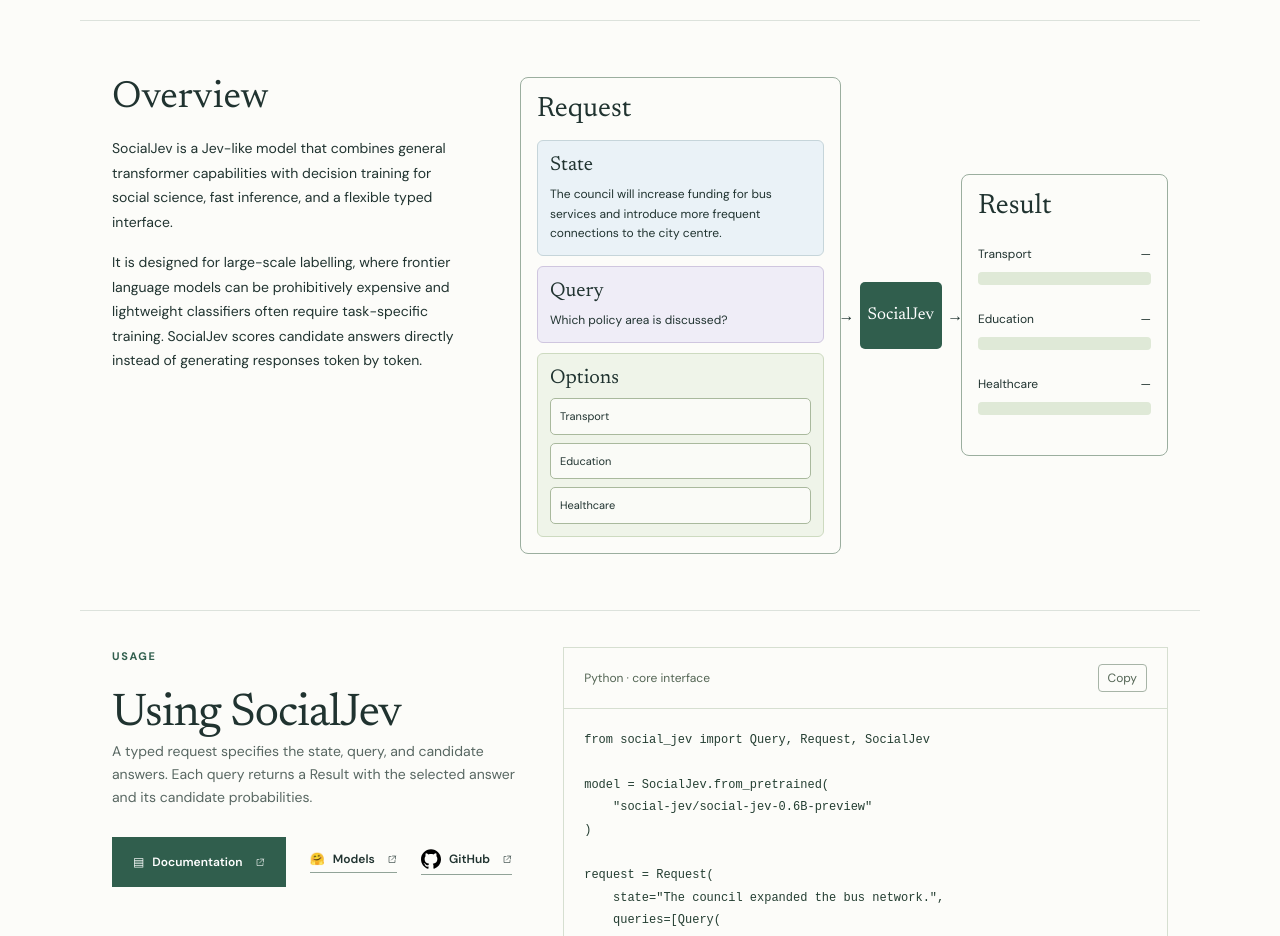
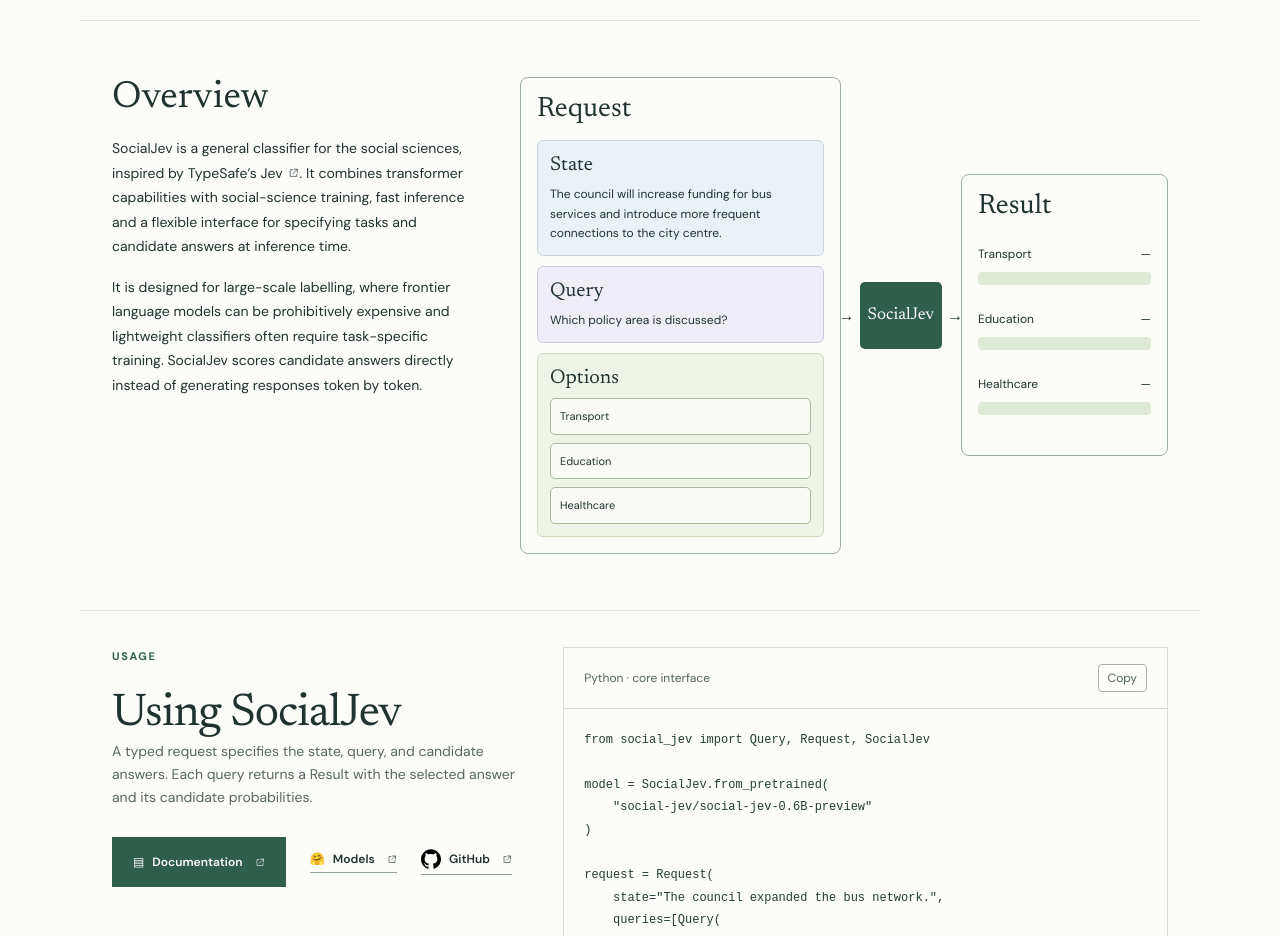
Before and after one commit to social-jev/social-jev.github.io, a React (Vite) app: page / in a window 1280 px wide. Shown: the part 1320-2256 px from the top of the page. Built offline with nearby package versions, Linux system fonts and the light colour scheme.

Commit message:
Clarify SocialJev overview and credit TypeSafe Jev

```diff
--- a/src/App.jsx
+++ b/src/App.jsx
@@ -108,7 +108,7 @@
         </section>
         <section id="applications" className="academic-overview" aria-labelledby="overview-title">
           <div className="overview-copy"><h2 id="overview-title">Overview</h2>
-          <p>SocialJev is a Jev-like model that combines general transformer capabilities with decision training for social science, fast inference, and a flexible typed interface.</p>
+          <p>SocialJev is a general classifier for the social sciences, inspired by <a href="https://jevresearch.github.io/Jev-Research/">TypeSafe’s Jev</a>. It combines transformer capabilities with social-science training, fast inference and a flexible interface for specifying tasks and candidate answers at inference time.</p>
           <p>It is designed for large-scale labelling, where frontier language models can be prohibitively expensive and lightweight classifiers often require task-specific training. SocialJev scores candidate answers directly instead of generating responses token by token.</p></div>
           <ApplicationAnimation />
         </section>
```
